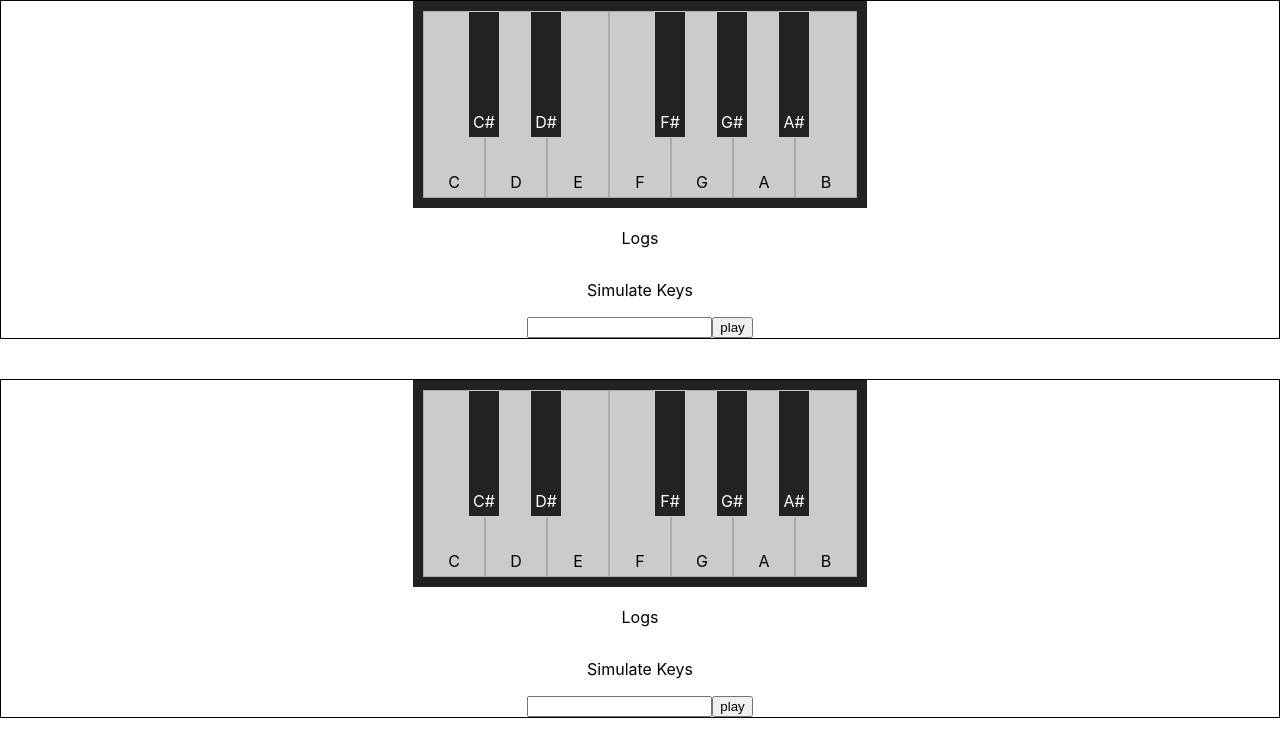
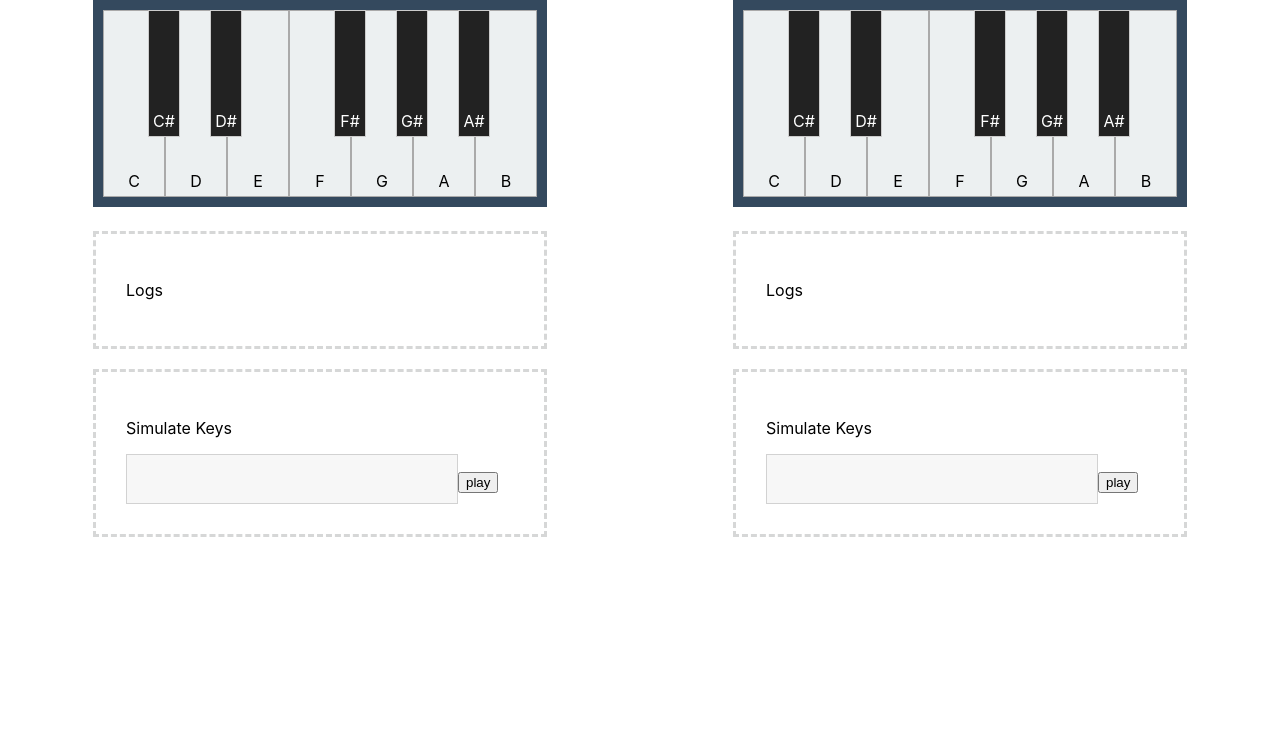
Before and after one commit to gnoyixiang/react-piano, a React (Create React App) app: page / in a window 1280 px wide. Shown: the top 756 px of the page. Built offline with nearby package versions, Linux system fonts and the light colour scheme.

Commit message:
complete piano studio setup

```diff
--- a/src/App.css
+++ b/src/App.css
@@ -1,38 +1,4 @@
 .App {
-  text-align: center;
+  display: flex;
+  justify-content: space-around;
 }
-
-.App-logo {
-  height: 40vmin;
-  pointer-events: none;
-}
-
-@media (prefers-reduced-motion: no-preference) {
-  .App-logo {
-    animation: App-logo-spin infinite 20s linear;
-  }
-}
-
-.App-header {
-  background-color: #282c34;
-  min-height: 100vh;
-  display: flex;
-  flex-direction: column;
-  align-items: center;
-  justify-content: center;
-  font-size: calc(10px + 2vmin);
-  color: white;
-}
-
-.App-link {
-  color: #61dafb;
-}
-
-@keyframes App-logo-spin {
-  from {
-    transform: rotate(0deg);
-  }
-  to {
-    transform: rotate(360deg);
-  }
-}
--- a/src/components/piano/piano.module.css
+++ b/src/components/piano/piano.module.css
@@ -1,18 +1,18 @@
 .container {
   --black-key-color: #222222;
-  --black-key-pressed-color: #555;
+  --black-key-pressed-color: #3498db;
   --black-key-width: 30px;
   --black-key-height: 120px;
 
-  --natural-key-color: #cbcbcb;
-  --natural-key-pressed-color: #dbdbdb;
+  --natural-key-color: #ecf0f1;
+  --natural-key-pressed-color: #2ecc71;
   --natural-key-width: calc(var(--black-key-width) * 2);
   --natural-key-height: calc(var(--black-key-height) * 1.5);
 }
 .keys {
   padding: 10px;
   display: inline-block;
-  background-color: var(--black-key-color);
+  background-color: #34495e;
 }
 
 .key {
--- a/src/containers/piano/PianoStudio.jsx
+++ b/src/containers/piano/PianoStudio.jsx
@@ -38,15 +38,26 @@ const PianoStudio = () => {
       <section className={styles.simulator_section}>
         <p>Simulate Keys</p>
 
-        <form onSubmit={handleSubmitAutoPlayKeys}>
-          <input type="text" name="keys" ref={autoPlayInputRef} />
-          <input type="submit" value="play" />
+        <form className={styles.simulator} onSubmit={handleSubmitAutoPlayKeys}>
+          <input className={styles.simulator_input} type="text" name="keys" ref={autoPlayInputRef} />
+          <input className={styles.simulator_submit} type="submit" value="play" />
         </form>
       </section>
     </div>
   );
 
   function simulatePianoPressed(pressedKey) {
+    if (!pressedKey) {
+      return;
+    }
+
+    pressedKey = pressedKey.toUpperCase();
+    const isValidKey = pianoNotes.find((pianoNote = {}) => pianoNote.keyNote === pressedKey);
+    if (!isValidKey) {
+      alert(`Cannot play key: ${pressedKey}`);
+      return;
+    }
+
     const canPressKeyboard = pressedKey && pianoRef && pianoRef.current && pianoRef.current.pressNote;
 
     if (canPressKeyboard) pianoRef.current.pressNote(pressedKey);
--- a/src/containers/piano/styles/piano-studio.module.css
+++ b/src/containers/piano/styles/piano-studio.module.css
@@ -1,8 +1,14 @@
 .root {
-  border: 1px solid black;
+  max-width: 500px;
   margin-bottom: 40px;
 }
 
+.logs_section,
+.simulator_section {
+  padding: 30px;
+  border: dashed #d6d7d7;
+  margin-top: 20px;
+}
 .piano_section {
 }
 .logs_section {
@@ -12,6 +18,7 @@
 
 .pressed_notes {
   display: flex;
+  flex-wrap: wrap;
 }
 
 .pressed_note {
@@ -19,3 +26,14 @@
   margin: 10px;
   border: 1px solid black;
 }
+
+.simulator {
+}
+.simulator_input {
+  border: 1px solid #d2d2d2;
+  background-color: #f7f7f7;
+  padding: 10px;
+  font-size: 1.5rem;
+}
+.simulator_submit {
+}
```
Also changed, not shown: 1 other file (tests, documents, lock files or other folders).
